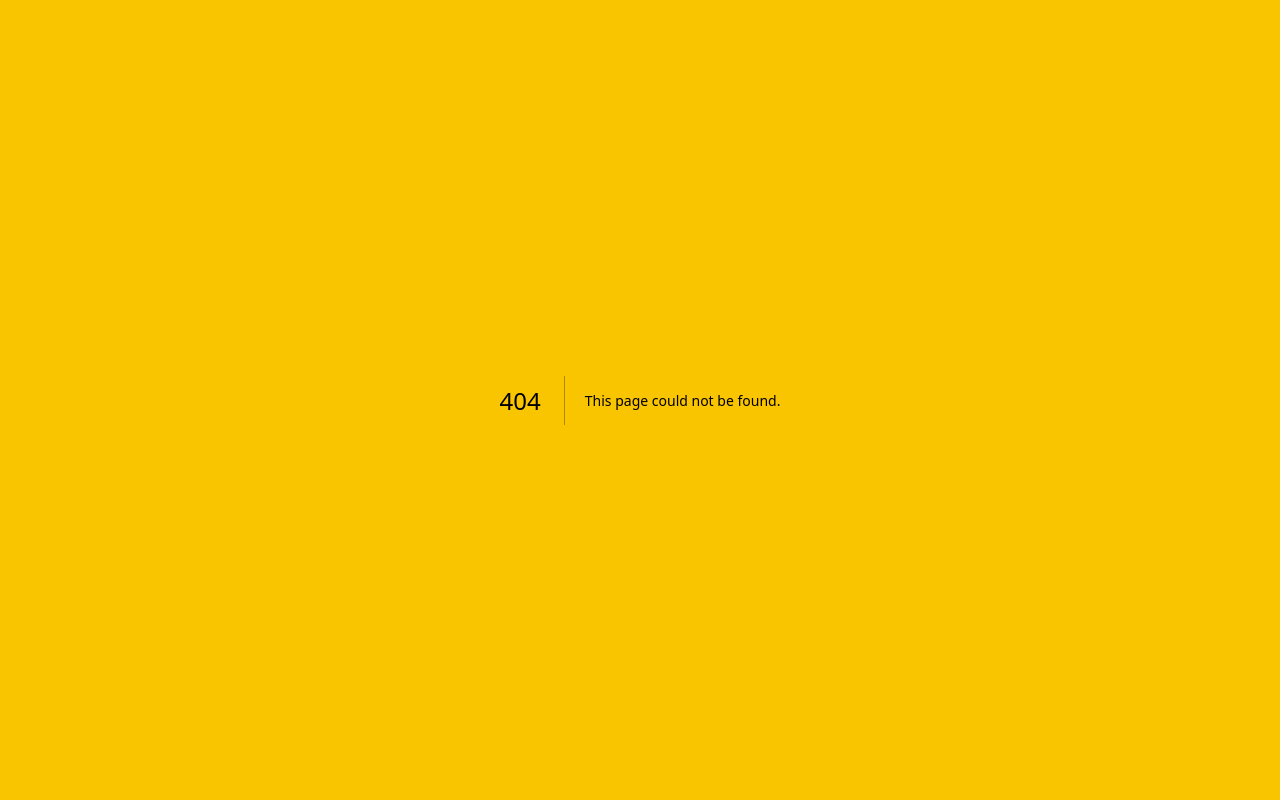
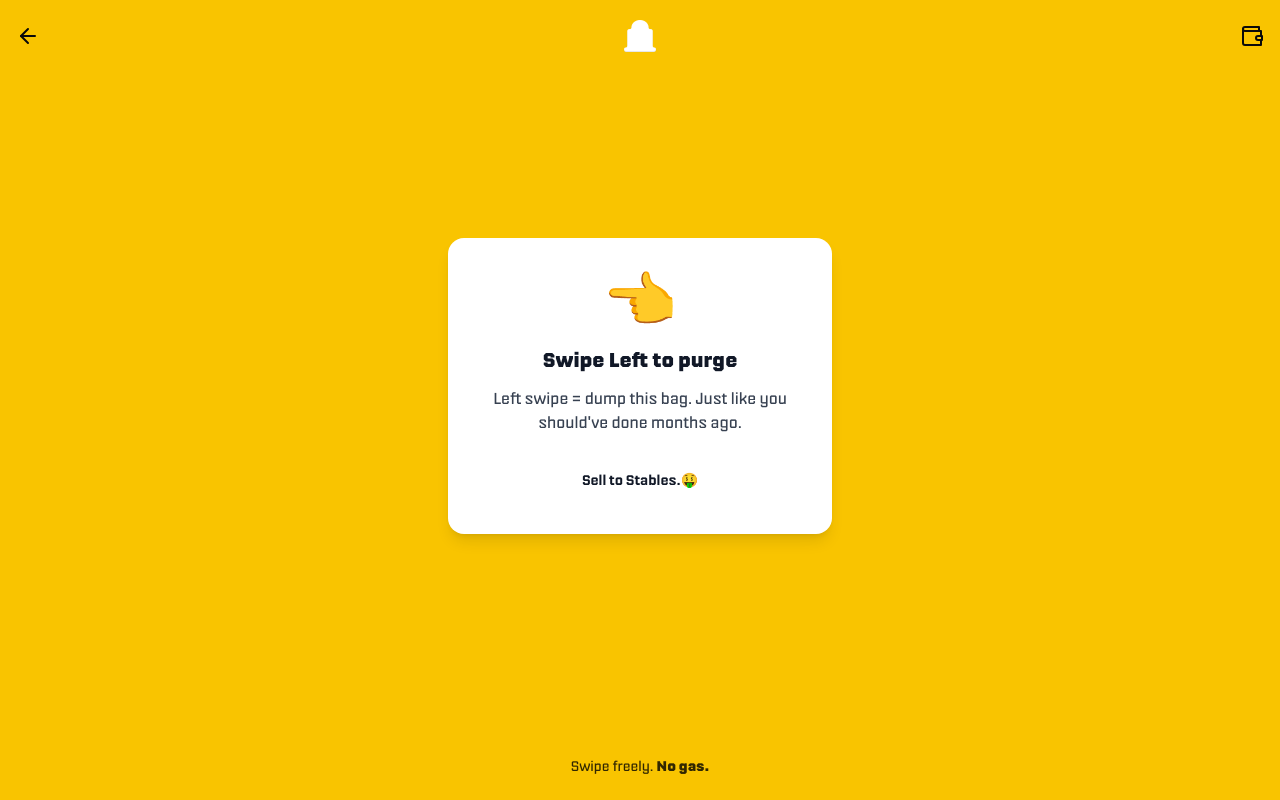
Before and after one commit to Tasevski2/fumble, a Next.js app: page /tutorial in a window 1280 px wide. Before the commit this address had no page. Built offline with nearby package versions, Linux system fonts and the light colour scheme.

Commit message:
Implement tutorial flow

```diff
--- /dev/null
+++ b/src/app/tutorial/page.tsx
@@ -0,0 +1,166 @@
+'use client';
+
+import { useState } from 'react';
+import { useRouter } from 'next/navigation';
+import {
+  motion,
+  AnimatePresence,
+  PanInfo,
+  useMotionValue,
+  useTransform,
+} from 'framer-motion';
+import { ArrowLeft, WalletIcon } from 'lucide-react';
+
+const tutorialScreens = [
+  {
+    id: 'left',
+    title: 'Swipe Left to purge',
+    description:
+      "Left swipe = dump this bag. Just like you should've done months ago.",
+    emoji: '👈',
+    action: 'Sell to Stables.🤑',
+    bgColor: 'bg-white',
+  },
+  {
+    id: 'right',
+    title: 'Swipe Right to Hold',
+    description: 'Hope is a knife. Swipe carefully.',
+    emoji: '👉',
+    action: 'Diamond Hands Activated.💎',
+    bgColor: 'bg-white',
+  },
+];
+
+export default function TutorialPage() {
+  const router = useRouter();
+  const [currentScreen, setCurrentScreen] = useState(0);
+  const x = useMotionValue(0);
+  const rotate = useTransform(x, [-200, 200], [-30, 30]);
+  const opacity = useTransform(x, [-200, -150, 0, 150, 200], [0, 1, 1, 1, 0]);
+
+  const nextScreen = () => {
+    if (currentScreen < tutorialScreens.length - 1) {
+      setCurrentScreen(currentScreen + 1);
+    } else {
+      router.push('/swipe');
+    }
+  };
+
+  const prevScreen = () => {
+    if (currentScreen > 0) {
+      setCurrentScreen(currentScreen - 1);
+    } else {
+      router.back();
+    }
+  };
+
+  const handleDragEnd = (
+    _event: MouseEvent | TouchEvent | PointerEvent,
+    info: PanInfo
+  ) => {
+    const threshold = 75;
+    const swipeVelocity = Math.abs(info.velocity.x);
+
+    // First card (Swipe Left tutorial) - only allow left swipes
+    if (currentScreen === 0) {
+      if (
+        info.offset.x < -threshold ||
+        (info.offset.x < -25 && swipeVelocity > 500)
+      ) {
+        // Swiped left - go to next screen
+        nextScreen();
+      }
+      return;
+    }
+
+    // Second card (Swipe Right tutorial) - only allow right swipes
+    if (currentScreen === 1) {
+      if (
+        info.offset.x > threshold ||
+        (info.offset.x > 25 && swipeVelocity > 500)
+      ) {
+        // Swiped right - go to swipe page
+        router.push('/swipe');
+      }
+      return;
+    }
+  };
+
+  const currentTutorial = tutorialScreens[currentScreen];
+
+  return (
+    <div className='min-h-screen bg-primary flex flex-col safe-area-inset-top safe-area-inset-bottom'>
+      {/* Header */}
+      <div className='flex items-center justify-between p-4'>
+        <button
+          onClick={prevScreen}
+          className='p-2 -ml-2 rounded-full hover:bg-black/10 transition-colors'
+        >
+          <ArrowLeft className='w-6 h-6' />
+        </button>
+        <img src='/bell.png' alt='Bell' className='w-8 h-8' />
+        <button className='p-2 -mr-2 rounded-full hover:bg-black/10 transition-colors'>
+          <WalletIcon className='w-6 h-6' />
+        </button>
+      </div>
+
+      {/* Content */}
+      <div className='flex-1 flex flex-col p-6'>
+        <AnimatePresence mode='wait'>
+          <motion.div
+            key={currentScreen}
+            initial={{ opacity: 0, x: 20 }}
+            animate={{ opacity: 1, x: 0 }}
+            exit={{ opacity: 0, x: -20 }}
+            transition={{ duration: 0.3 }}
+            className='flex-1 flex flex-col'
+          >
+            {/* Tutorial Card */}
+            <div className='flex-1 flex items-center justify-center mb-8'>
+              <motion.div
+                className={`w-full max-w-sm ${currentTutorial.bgColor} rounded-2xl p-8 text-center shadow-lg cursor-grab active:cursor-grabbing origin-bottom`}
+                style={{ x, rotate, opacity }}
+                drag='x'
+                dragConstraints={{ left: 0, right: 0 }}
+                dragElastic={0.1}
+                onDragEnd={handleDragEnd}
+                whileDrag={{
+                  scale: 1.02,
+                  transition: { duration: 0.1 },
+                }}
+                transition={{
+                  type: 'spring',
+                  stiffness: 300,
+                  damping: 30,
+                }}
+              >
+                <div className='text-6xl mb-4'>{currentTutorial.emoji}</div>
+                <h2 className='text-xl font-bold text-gray-900 mb-3'>
+                  {currentTutorial.title}
+                </h2>
+                <p className='text-gray-700 mb-6'>
+                  {currentTutorial.description}
+                </p>
+                <div className='bg-white rounded-lg p-3'>
+                  <p className='text-sm font-medium text-gray-900'>
+                    {currentTutorial.action}
+                  </p>
+                </div>
+              </motion.div>
+            </div>
+
+          </motion.div>
+        </AnimatePresence>
+      </div>
+
+      {/* Footer */}
+      <div className='p-6'>
+        <div className='text-center'>
+          <p className='text-sm text-primary-foreground/80'>
+            Swipe freely. <span className='font-bold'>No gas.</span>
+          </p>
+        </div>
+      </div>
+    </div>
+  );
+}
```
Also changed, not shown: src/app/next-env.d.ts (added).
